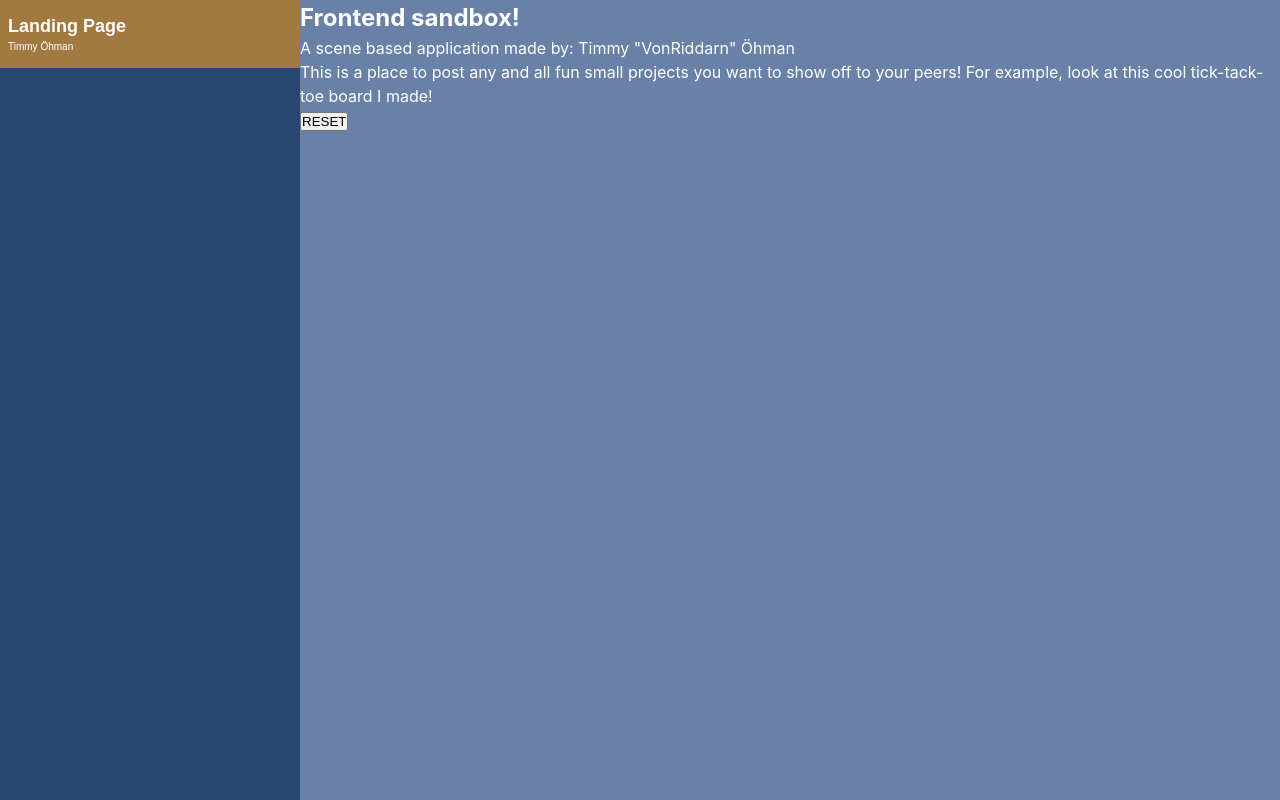
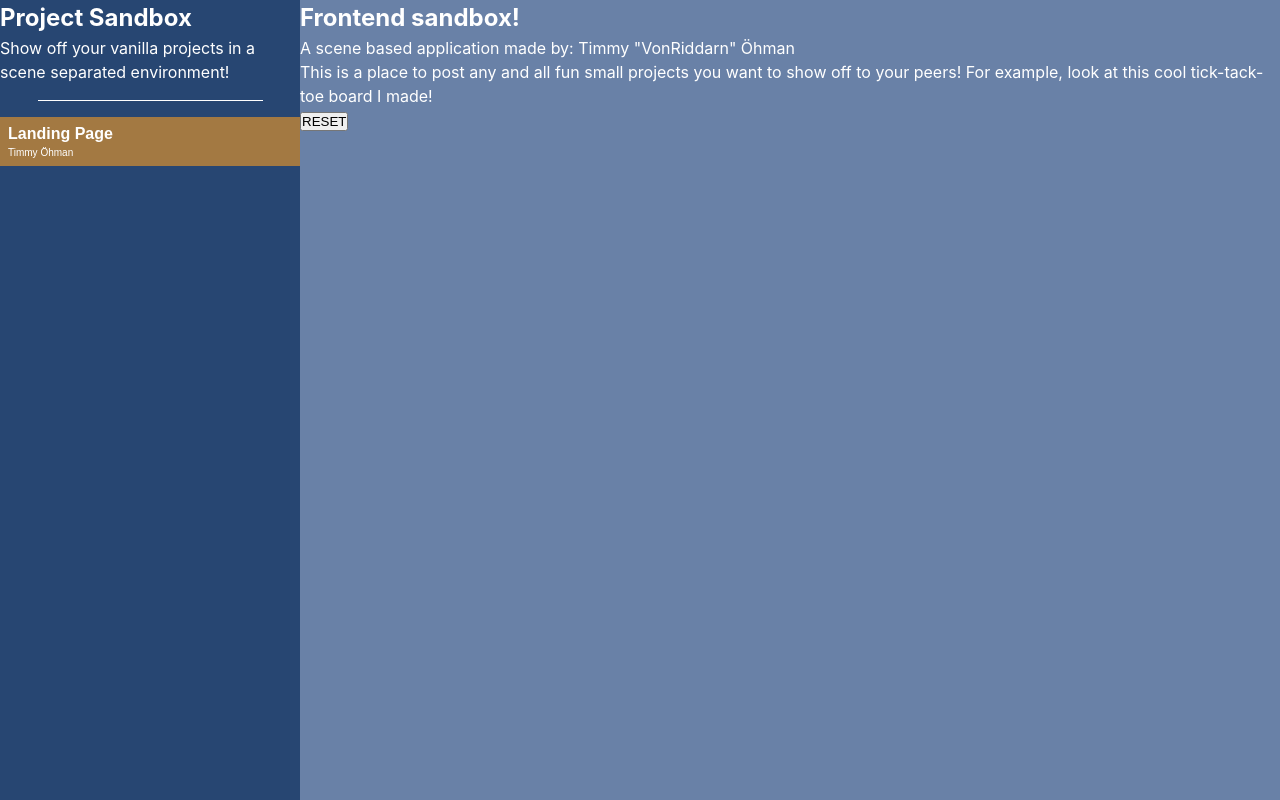
Before and after one commit to VonRiddarn/frontend-sandbox, a website built with Vite: page index.html in a window 1280 px wide. Built offline with nearby package versions, Linux system fonts and the light colour scheme.

Commit message:
feat: added unclickable project title

```diff
--- a/index.html
+++ b/index.html
@@ -9,6 +9,14 @@
   </head>
   <body>
 	<aside>
+		<div id="g-project-details">
+			<h1 id="g-title">Project Sandbox</h1>
+			<p id="g-description">
+				Show off your vanilla projects in
+				a scene separated environment!
+			</p>
+		</div>
+		<div class="g-separator"></div>
 	</aside>
 	<main>
 		<p>Hello universe!</p>
```
